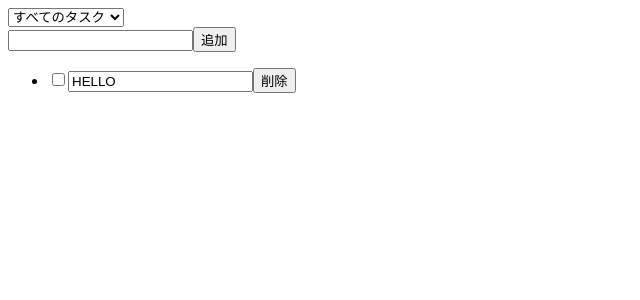
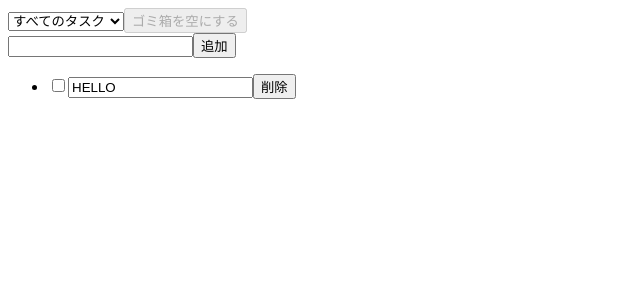
Before and after one commit to naitoyuma7110/ReactTutorialTodo, a React (Vite) app: page / in a window 1280 px wide. Shown: the top 300 px of the page, without its empty margins (0-640 px from the left). Built offline with nearby package versions, Linux system fonts and the light colour scheme.

Commit message:
componentへの切り分け

```diff
--- /dev/null
+++ b/src/@types/Filter.d.ts
@@ -0,0 +1 @@
+declare type Filter = 'all' | 'checked' | 'unchecked' | 'removed';
--- /dev/null
+++ b/src/ActionButton.tsx
@@ -0,0 +1,17 @@
+// this component's props type
+type Props = {
+  todos:Todo[],
+  onEmpty: () => void,
+}
+
+export const ActionButton = (props:Props) => {
+  return (
+    <button
+    // onClick={() => handleEmpty()}
+      onClick={props.onEmpty}
+      disabled={props.todos.filter((todo)=>todo.removed).length === 0}
+    >
+      ゴミ箱を空にする
+    </button>
+  )
+}
--- a/src/App.tsx
+++ b/src/App.tsx
@@ -1,14 +1,8 @@
 import { useState } from "react";
-
-// Todoオブジェクトの型定義
-type Todo = {
-	value: string,
-	readonly id: number,
-	checked: boolean,
-	removed: boolean;
-};
-
-type Filter = 'all' | 'checked' | 'unchecked' | 'removed';
+import { FormDialog } from './FormDialog'
+import { ActionButton } from "./ActionButton";
+import { SideBar } from "./SideBar";
+import {TodoItem} from './TodoItem'
 
 export const App = () => {
 	// 各hndle関数の共通処理を型定義する
@@ -67,27 +61,27 @@ export const App = () => {
 		setText(e.target.value);
 	};
 
-	const handleEdit = (id: number, value: string) => {
+	// const handleEdit = (id: number, value: string) => {
 
-		//.map()は非破壊的ではないが、ネストしたプロパティはコピーされずの参照先は変わらない
-		//.map()で参照するプロパティに対する変更はオリジナルへのミューテート扱いとなる
+	// 	//.map()は非破壊的ではないが、ネストしたプロパティはコピーされずの参照先は変わらない
+	// 	//.map()で参照するプロパティに対する変更はオリジナルへのミューテート扱いとなる
 
-		// そのため.mapをスプレッドで展開しディープコピーする
-		const deepCopy = todos.map((todo) => ({ ...todo }));
+	// 	// そのため.mapをスプレッドで展開しディープコピーする
+	// 	const deepCopy = todos.map((todo) => ({ ...todo }));
 
-		const newTodos = deepCopy.map((todo) => {
-			if (todo.id === id) {
-				todo.value = value;
-			}
-			return todo;
-		})
+	// 	const newTodos = deepCopy.map((todo) => {
+	// 		if (todo.id === id) {
+	// 			todo.value = value;
+	// 		}
+	// 		return todo;
+	// 	})
 
-		// todos ステートが書き換えられていないかチェック
-		console.log('=== Original todos ===');
-		todos.map((todo) => console.log(`id: ${todo.id}, value: ${todo.value}`));
+	// 	// todos ステートが書き換えられていないかチェック
+	// 	console.log('=== Original todos ===');
+	// 	todos.map((todo) => console.log(`id: ${todo.id}, value: ${todo.value}`));
 
-		setTodos(newTodos);
-	}
+	// 	setTodos(newTodos);
+	// }
 	// handleTodoに統一
 	// const handleCheck = (id: number, checked:boolean) => {
 	// 	const deepCopy = todos.map((todo) => ({ ...todo }));
@@ -116,21 +110,6 @@ export const App = () => {
 	// 	setTodos(newTodos);
 	// }
 
-	const filteredTodos = todos.filter((todo) => {
-		switch (filter) {
-			case 'all':
-				return !todo.removed
-			case 'checked':
-				return todo.checked && !todo.removed
-			case 'unchecked':
-				return !todo.checked && !todo.removed
-			case 'removed':
-				return todo.removed
-			default:
-				return todo;
-		}
-	})
-
 	const handleFilter = (filter:Filter) => {
 		setFilter(filter);
 	}
@@ -142,69 +121,28 @@ export const App = () => {
 		setTodos(newTodos);
 	}
 
+	// 条件式 ? (A) : (B)  -> trueならA, falseならB
+	// 条件式 && (A)  -> trueならA, falseなら描画しない
 	return (
 		<div>
-			<select defaultValue="all" onChange={(e) => handleFilter(e.target.value as Filter)}>
-        <option value="all">すべてのタスク</option>
-        <option value="checked">完了したタスク</option>
-        <option value="unchecked">現在のタスク</option>
-        <option value="removed">ごみ箱</option>
-			</select>
-			{filter === 'removed' ? (
-				<button onClick={() => handleEmpty()}>ゴミ箱を空にする</button>
-			) : (
-					// 上記かつfilter !== checkedならば
-					filter !== 'checked' && (
-						<form onSubmit={(e) => {
-							e.preventDefault();
-							handleSubmit();
-						}}>
-							<input
-								type="text"
-								value={text}
-								// disabled={filter === 'checked' || filter === 'removed'}
-								onChange={(e) => handleChange(e)}
-							/>
-							<input
-								type="submit"
-								value="追加"
-								// disabled={filter === 'checked' || filter === 'removed'}
-								onSubmit={handleSubmit}
-							/>
-						</form>
-					)
-			)}
+			<SideBar
+				onSort={handleFilter}
+			/>
+				<ActionButton
+					onEmpty={handleEmpty}
+					todos={todos}
+				/>
+			<FormDialog
+				text={text}
+				onChange={handleChange}
+				onSubmit={handleSubmit}
+			/>
+			<TodoItem
+				todos={todos}
+				filter={filter}
+				onTodo={handleTodo}
+			/>
 
-		<ul>
-				{filteredTodos.map((todo) => {
-					return (
-						<li key={todo.id}>
-							<input
-								type="checkbox"
-								checked={todo.checked}
-								disabled={todo.removed}
-								onChange={() => handleTodo(
-									todo,
-									'checked',
-									!todo.checked
-								)}
-							/>
-							<input
-								type="text"
-								disabled={todo.checked || todo.removed}
-								value={todo.value}
-								onChange={(e) => {
-									handleEdit(todo.id, e.target.value)
-								}}
-							/>
-							<button onClick={() => handleTodo(todo, 'removed', !todo.removed)}>
-								{todo.removed ? '復元' : '削除'}
-							</button>
-						</li>
-					)
-				})}
-
-		</ul>
 		</div>
 	);
 };
--- /dev/null
+++ b/src/FormDialog.tsx
@@ -0,0 +1,32 @@
+// this component's props type
+type Props = {
+  text: string,
+  onSubmit: () => void,
+  onChange: (e: React.ChangeEvent<HTMLInputElement>)=> void
+}
+export const FormDialog = (props:Props) => {
+  return (
+    <form onSubmit={(e) => {
+      e.preventDefault();
+      // handleSubmit();
+      props.onSubmit()
+    }}>
+      <input
+        type="text"
+        value={props.text}
+        // disabled={filter === 'checked' || filter === 'removed'}
+        // onChange={(e) => handleChange(e)}
+        onChange={(e)=> props.onChange(e)}
+      />
+      <input
+        type="submit"
+        value="追加"
+        // disabled={filter === 'checked' || filter === 'removed'}
+        // onSubmit={handleSubmit}
+        onSubmit={props.onSubmit}
+      />
+    </form>
+  )
+
+
+}
--- /dev/null
+++ b/src/SideBar.tsx
@@ -0,0 +1,17 @@
+// this props
+type Props = {
+  // Filter型(文字列)を引数に持つ
+  onSort:(filter: Filter)=> void
+}
+
+
+export const SideBar = (props:Props) => {
+  return (
+    <select defaultValue="all" onChange={(e) => props.onSort(e.target.value as Filter)}>
+    <option value="all">すべてのタスク</option>
+    <option value="checked">完了したタスク</option>
+    <option value="unchecked">現在のタスク</option>
+    <option value="removed">ごみ箱</option>
+  </select>
+  )
+}
--- /dev/null
+++ b/src/TodoItem.tsx
@@ -0,0 +1,59 @@
+type Props = {
+  todos: Todo[],
+  filter: Filter,
+  // Parent Component's handleTodo(Inplement) -> onTodo(Type)
+  onTodo:	<T extends Todo, U extends keyof Todo, V extends T[U]>(
+		obj: T,
+		key: U,
+		value: V) => void
+}
+
+export const TodoItem = (props:Props) => {
+  const filteredTodos = props.todos.filter((todo) => {
+		switch (props.filter) {
+			case 'all':
+				return !todo.removed
+			case 'checked':
+				return todo.checked && !todo.removed
+			case 'unchecked':
+				return !todo.checked && !todo.removed
+			case 'removed':
+				return todo.removed
+			default:
+				return todo;
+		}
+	})
+
+
+  return (
+		<ul>
+				{filteredTodos.map((todo) => {
+					return (
+						<li key={todo.id}>
+							<input
+								type="checkbox"
+								checked={todo.checked}
+								disabled={todo.removed}
+								onChange={() => props.onTodo(
+									todo,
+									'checked',
+									!todo.checked
+								)}
+							/>
+							<input
+								type="text"
+								disabled={todo.checked || todo.removed}
+								value={todo.value}
+								onChange={(e) => {
+									props.onTodo(todo,'value', e.target.value)
+								}}
+							/>
+							<button onClick={() => props.onTodo(todo, 'removed', !todo.removed)}>
+								{todo.removed ? '復元' : '削除'}
+							</button>
+						</li>
+					)
+				})}
+		</ul>
+  )
+}
```
Also changed, not shown: src/@types/Todo.d.ts (added, +7 -0 lines).
